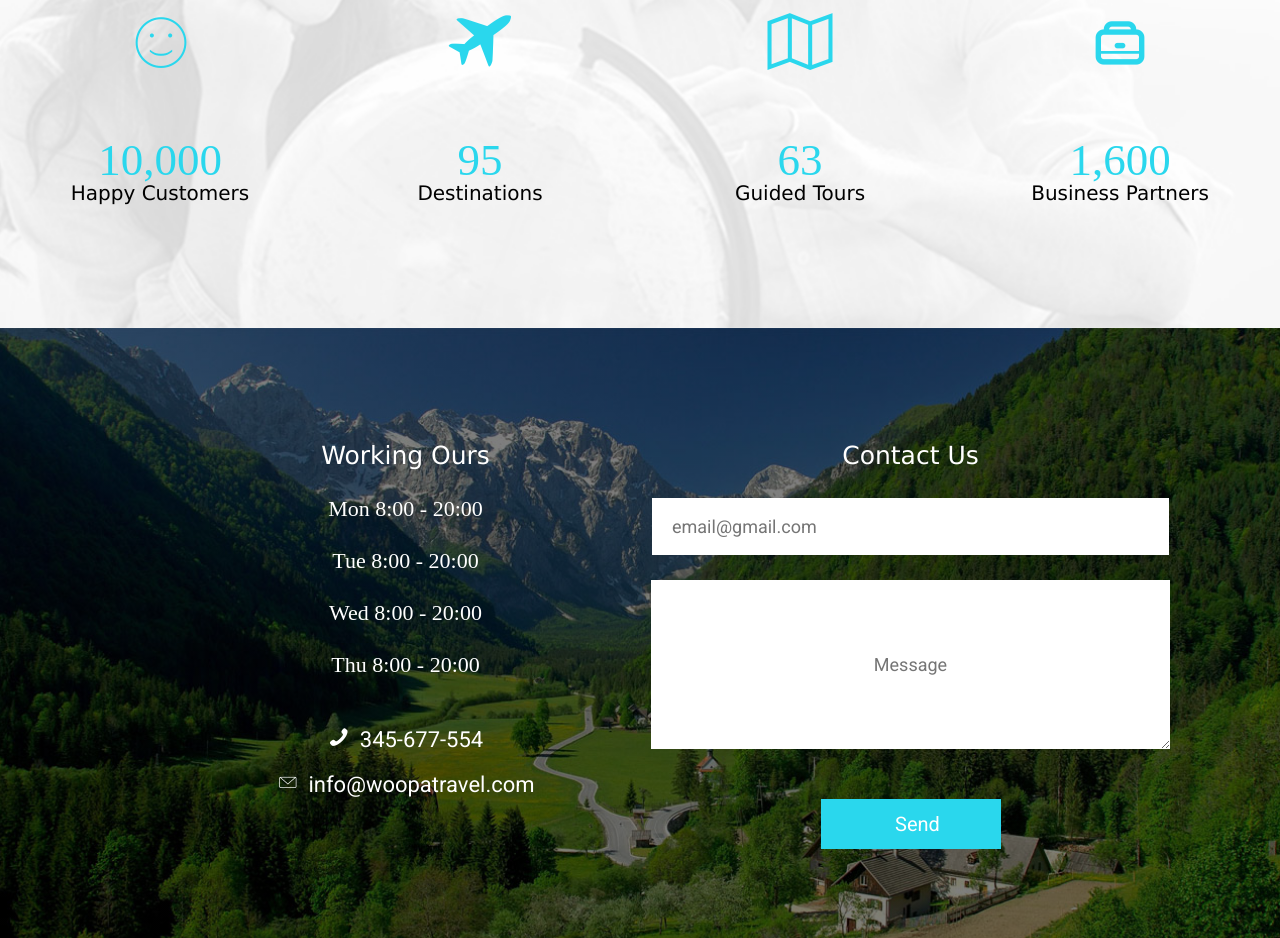
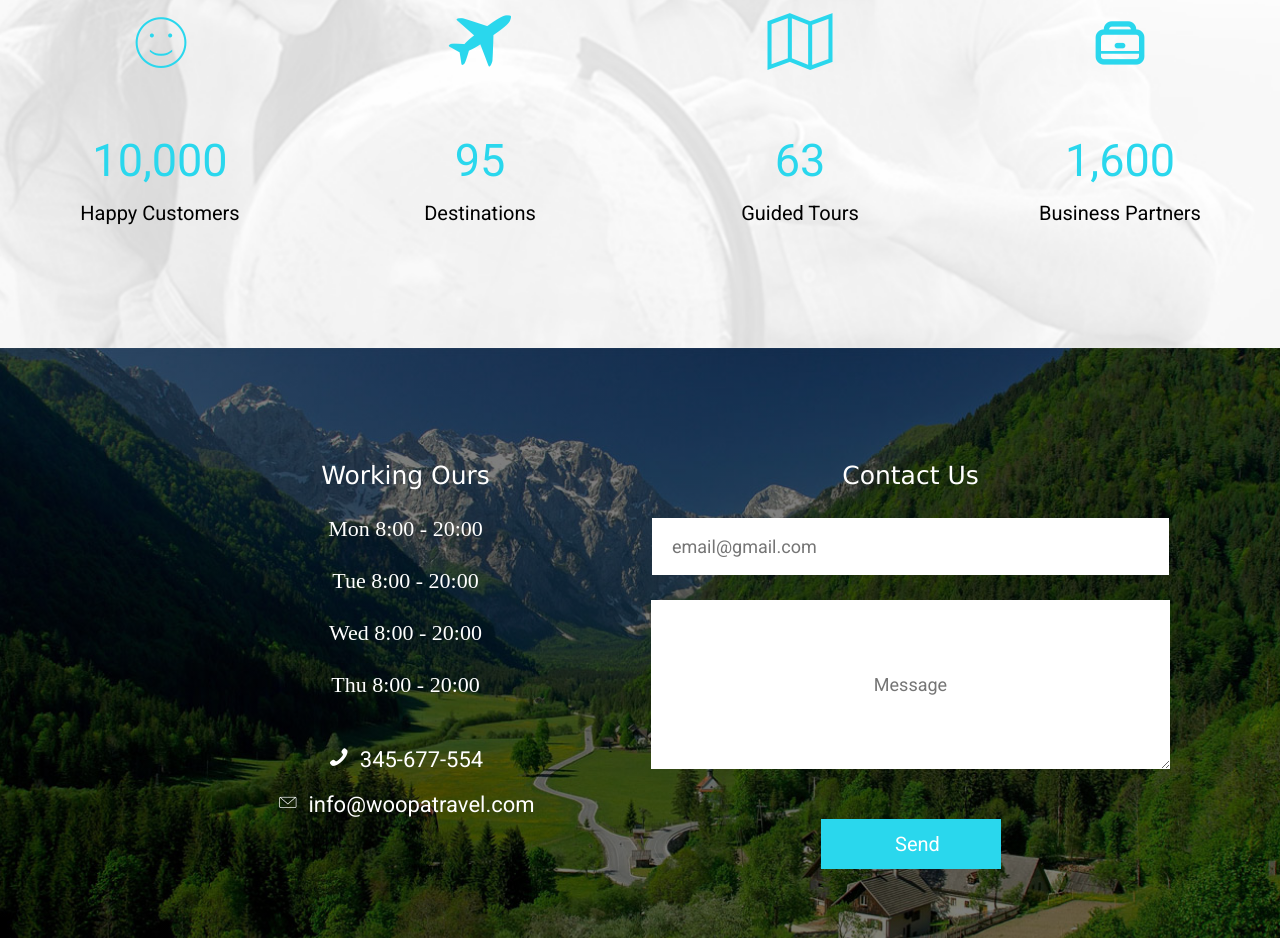
Before and after one commit to Nereikia/WoopaTravel, a plain HTML site: page About-us.html in a window 1280 px wide. Shown: the part 2380-3318 px from the top of the page. Drawn offline with Linux system fonts and the light colour scheme; files whose address does not match are found by name; a web font is replaced by a local one.

Commit message:
ninth.1 commit

```diff
--- a/less/WoopTravel.less
+++ b/less/WoopTravel.less
@@ -796,14 +796,15 @@ table {
             height:auto;
             margin:100px 0 125px 0;
             h6{
-                font-family: verdana;
+                font-family: "roboto";
                 font-size: 20px;
                 color: black;
                 text-align: center;
                 text-transform: capitalize;
+                margin-top:20px;
             }
             h5{
-                font-family: robot;
+                font-family: "roboto";
                 font-size: 45px;
                 color: #2ad7ed;
                 text-align: center;
@@ -1059,7 +1060,7 @@ table {
         justify-content: space-around;
         .all-destination{
             width:299px;
-            margin:0 20px 50px 0;
+            //margin:0 20px 20px 0;
                 .all-destination-info{
                     display:flex;
                     justify-content: space-between;
```
Also changed, not shown: css/WoopTravel.css.
